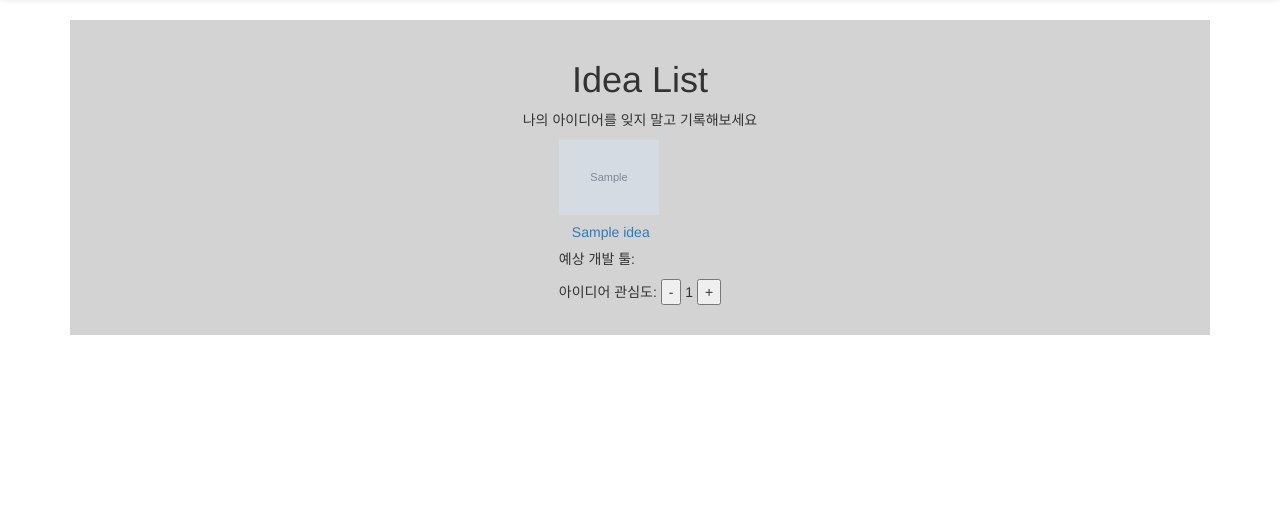
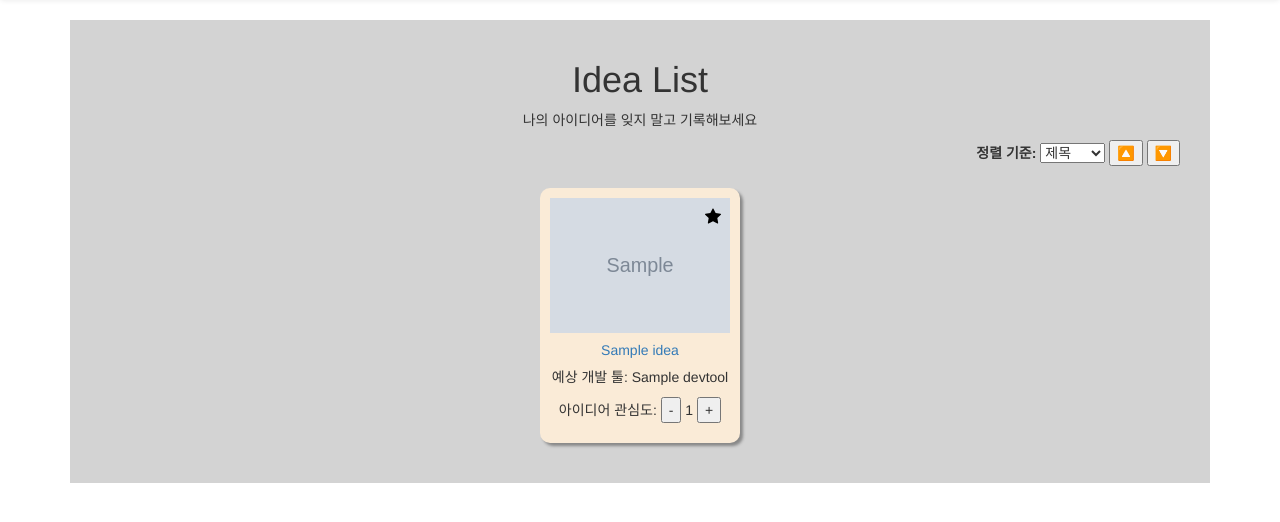
Before and after one commit to Pirogramming-21/Ahn-Sihwan, a Django app: page / in a window 1280 px wide. Shown: the part 52-574 px from the top of the page. Run offline with Django 5.2, Linux system fonts and the light colour scheme; tables that the repository leaves empty hold one stand-in row (values such as "Sample post"); grey boxes marked "Sample" are stand-in pictures; some libraries are stand-ins or nearby versions.

Commit message:
[add] 기능2, 기능3(일부)

```diff
--- a/week4/SWIDEA_SITE/apps/ideas/models.py
+++ b/week4/SWIDEA_SITE/apps/ideas/models.py
@@ -7,4 +7,8 @@ class Idea(models.Model):
     content = models.CharField('아이디어 설명', max_length=500)
     interest = models.IntegerField('아이디어 관심도', default=0)
     # 개발툴 - FK 활용
-    # devtool = models.ForeignKey(Devtool, on_delete=models.SET_NULL, verbose_name='개발툴', null=True) # 개발툴 사라져도 SET_NULL지정을 통해 null로 바꿈
+    devtool = models.ForeignKey(Devtool, on_delete=models.SET_NULL, verbose_name='개발툴', null=True) # 개발툴 사라져도 SET_NULL지정을 통해 null로 바꿈
+    bookmark = models.BooleanField('북마크', default=False)
+
+    def __str__(self):
+        return self.title
--- a/week4/SWIDEA_SITE/apps/ideas/urls.py
+++ b/week4/SWIDEA_SITE/apps/ideas/urls.py
@@ -9,4 +9,5 @@ urlpatterns = [
     path('<int:pk>/', detail, name='detail'),
     path('<int:pk>/delete/', delete, name='delete'),
     path('<int:pk>/update/', update, name='update'),
+    path('<int:pk>/bookmark/', bookmark, name='bookmark'),
 ]
--- a/week4/SWIDEA_SITE/apps/ideas/views.py
+++ b/week4/SWIDEA_SITE/apps/ideas/views.py
@@ -3,8 +3,16 @@ from .models import Idea
 from .forms import IdeaForm
 
 def main(req):
-    ideas = Idea.objects.all()
-    ctx = {'ideas':ideas}
+    sort_by = req.GET.get('sort_by', 'title')  # URL 쿼리 매개변수 'sort_by'를 가져옴. 기본값은 제목
+    order = req.GET.get('order', 'asc')
+    if order == 'desc':
+        sort_by = f'-{sort_by}' # 내림차순이면 순서 뒤집기
+    ideas = Idea.objects.all().order_by(sort_by)
+    ctx = {
+        'ideas':ideas,
+        'order': order,
+        'sort_by': sort_by,
+        }
     return render(req, 'ideas/list.html', ctx)
 
 def register(req):
@@ -37,3 +45,9 @@ def update(req, pk):
     if form.is_valid():
         form.save()
     return redirect('ideas:main')
+
+def bookmark(req, pk):
+    idea = Idea.objects.get(id=pk)
+    idea.bookmark = not idea.bookmark
+    idea.save()
+    return redirect('ideas:main')
--- a/week4/SWIDEA_SITE/static/css/list.css
+++ b/week4/SWIDEA_SITE/static/css/list.css
@@ -13,8 +13,38 @@
     display: flex;
     flex-direction: row;
     flex-wrap: wrap;
+    gap: 20px;
+    margin: 20px 0;
+}
+
+.idea{
+    background-color: antiquewhite;
+    border-radius: 10px;
+    padding: 10px;
+    width: 200px;
+    display: flex;
+    flex-direction: column;
+    align-items: center;
+    justify-content: center;
+    text-align: center;
+    box-shadow: 3px 3px 3px #888888;
+}
+
+#bookmark{
+    position: absolute;
+    top: 5%;
+    right: 5%;
+}
+
+div#thumbnail {
+    position: relative;
 }
 
 div#thumbnail > img {
-    width: 100px;
+    width: 100%;
 }
+
+.sort_menu{
+    margin-left: auto;
+    margin-right: 10px;
+}
--- a/week4/SWIDEA_SITE/templates/ideas/detail.html
+++ b/week4/SWIDEA_SITE/templates/ideas/detail.html
@@ -8,7 +8,7 @@
   {% if idea.image.url != '' %}
     <img src="{{idea.image.url}}" alt="제품 이미지" />
   {% else %}
-    <img src="{% static 'ideas/image/no_img.png' %}" alt="대체 텍스트" />
+    <img src="{% static 'images/no_image.png' %}" alt="대체 텍스트" />
   {% endif %}
   <p>아이디어명: {{idea.title}}</p>
   <p>아이디어 설명: {{idea.content}}</p>
--- a/week4/SWIDEA_SITE/templates/ideas/list.html
+++ b/week4/SWIDEA_SITE/templates/ideas/list.html
@@ -9,14 +9,38 @@
 <div class="content-wrapper">
   <h1 class="page_title">Idea List</h1>
   <p class="page_info">나의 아이디어를 잊지 말고 기록해보세요</p>
+  <div class="sort_menu">
+    <form method="get" action=".">
+      <label for="sort_by">정렬 기준:</label>
+      <select id="sort_by" name="sort_by">
+          <option value="title" {% if sort_by == 'title' or sort_by == '-title' %}selected{% endif %}>제목</option>
+          <option value="interest" {% if sort_by == 'interest' or sort_by == '-interest' %}selected{% endif %}>관심도</option>
+          <option value="devtool" {% if sort_by == 'devtool' or sort_by == '-devtool' %}selected{% endif %}>개발툴</option>
+          <option value="bookmark" {% if sort_by == 'bookmark' or sort_by == '-bookmark' %}selected{% endif %}>찜 여부</option>
+      </select>
+      <button type="submit" name="order" value="asc"> 🔼 </button>
+      <button type="submit" name="order" value="desc"> 🔽 </button>
+    </form>
+  </div>
   <div class="ideas">
     {% for idea in ideas %}
     <div class="idea">
       <div id="thumbnail">
+        {% if idea.image %}
         <img src="{{ idea.image.url }}" alt="{{ idea.title }}">
+        {% else %}
+        <img src="{% static 'images/no_image.png' %}" alt="{{ idea.title }}">
+        {% endif %}
+        <div id="bookmark">
+          {% if idea.bookmark %}
+          <img src="{% static 'images/star-fill.svg' %}" alt="북마크 표시됨" class="bookmark-icon">
+          {% else %}
+          <img src="{% static 'images/star.svg' %}" alt="북마크 해제됨" class="bookmark-icon">
+          {% endif %}
+        </div>
       </div>
       <a href="{% url 'ideas:detail' idea.id %}" class="btn btn-outline-secondary">{{ idea.title }}</a>
-      <p>예상 개발 툴:</p>
+      <p>예상 개발 툴: {{ idea.devtool }}</p>
       <p>
         아이디어 관심도:
         <button>-</button>
--- a/week4/SWIDEA_SITE/templates/main.html
+++ b/week4/SWIDEA_SITE/templates/main.html
@@ -7,6 +7,7 @@
     <title>{% block title %}SW Idea Manager{% endblock %}</title>
     <link rel="stylesheet" href="//maxcdn.bootstrapcdn.com/bootstrap/3.2.0/css/bootstrap.min.css">
     <link rel="stylesheet" href="//maxcdn.bootstrapcdn.com/bootstrap/3.2.0/css/bootstrap-theme.min.css">
+    <link rel="stylesheet" href="https://cdn.jsdelivr.net/npm/bootstrap-icons@1.11.3/font/bootstrap-icons.min.css">
     <link rel="stylesheet" href="{% static 'css/main.css' %}">
     <link rel="stylesheet" href="{% static 'css/list.css' %}">
     <link rel="stylesheet" href="{% static 'css/form.css' %}">
```
Also changed, not shown: week4/SWIDEA_SITE/apps/devtools/views.py (line endings or trailing spaces), week4/SWIDEA_SITE/apps/ideas/migrations/0003_idea_devtool_alter_idea_image.py (added), week4/SWIDEA_SITE/apps/ideas/migrations/0004_idea_bookmark.py (added), week4/SWIDEA_SITE/apps/ideas/migrations/0005_alter_idea_image.py (added), week4/SWIDEA_SITE/apps/ideas/migrations/0006_alter_idea_image.py (added), week4/SWIDEA_SITE/static/images/no_image.png (added), week4/SWIDEA_SITE/static/images/star-fill.svg (added), week4/SWIDEA_SITE/static/images/star.svg (added).
